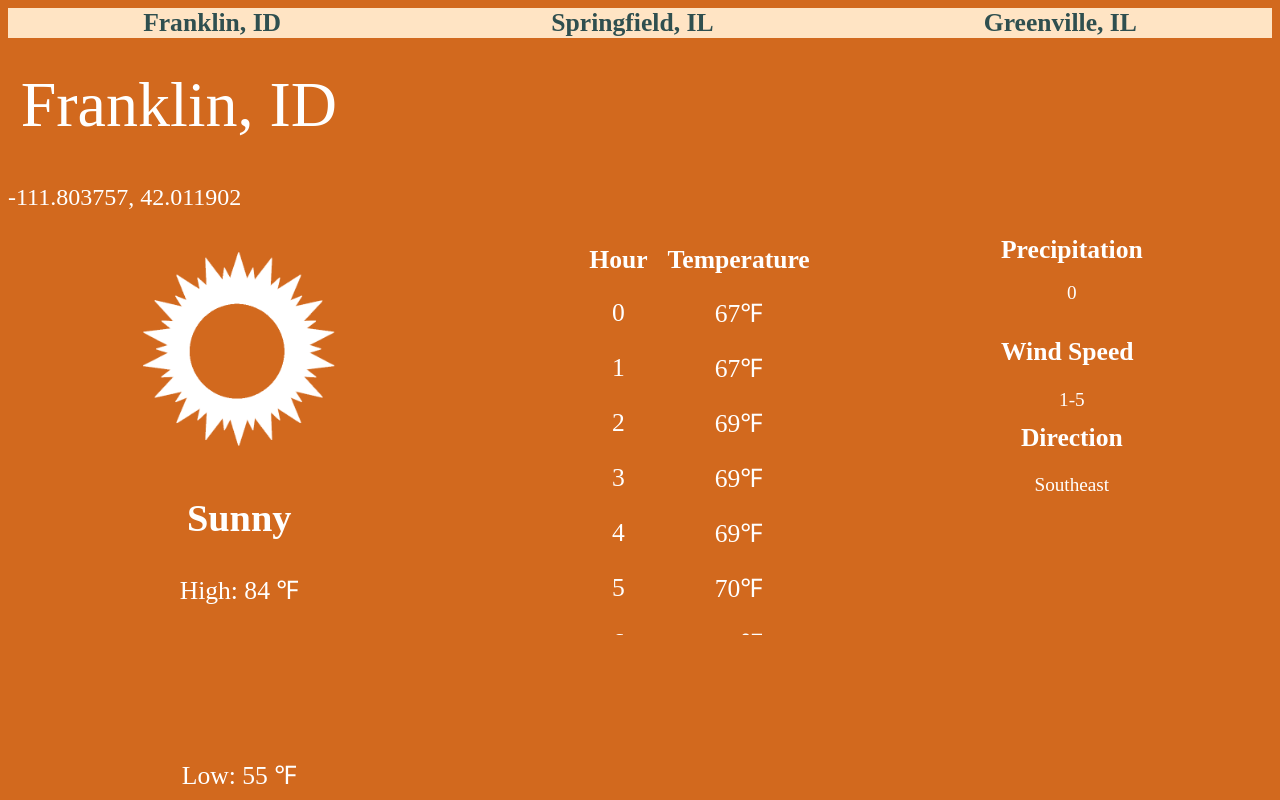
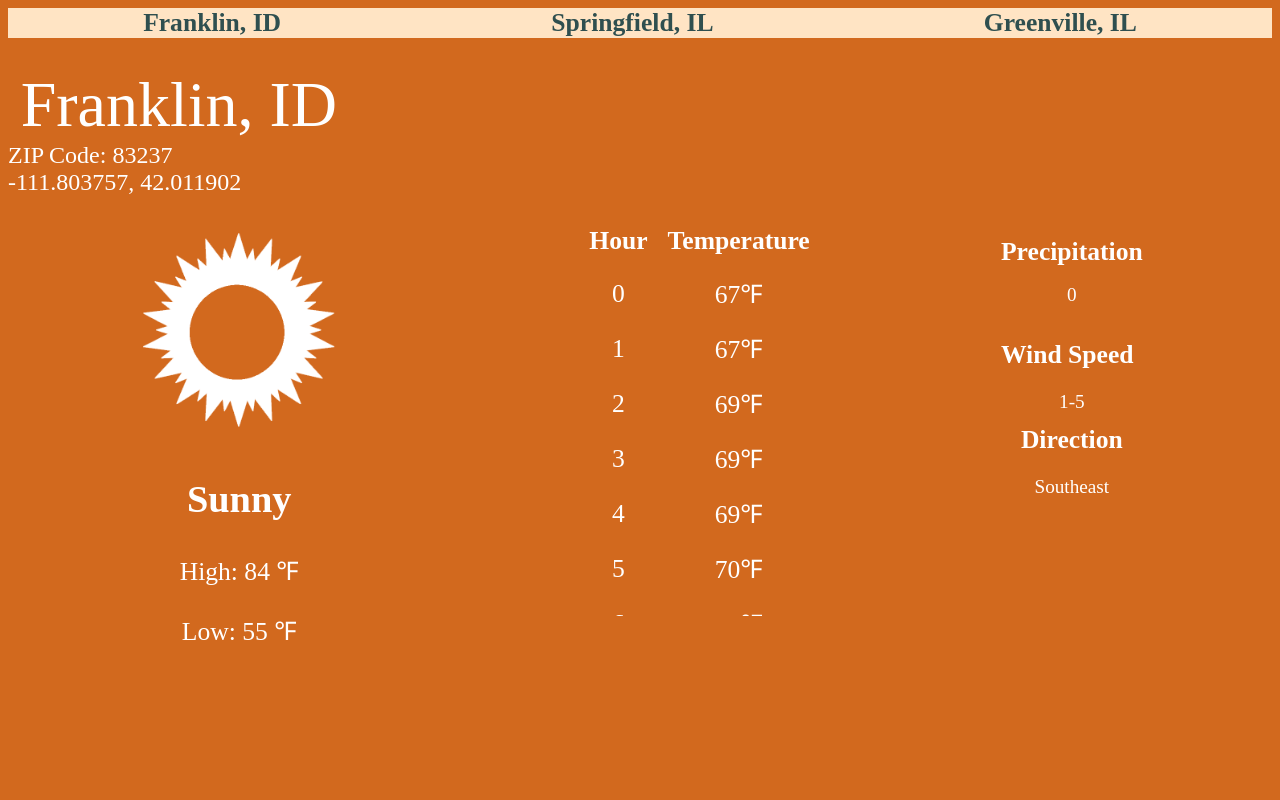
Before and after one commit to Byggfut/Byggfut.github.io, a plain HTML site: page homework/weather/franklinwebpage.html in a window 1280 px wide. Shown: the top 800 px of the page. Drawn offline with nearby package versions, Linux system fonts and the light colour scheme.

```diff
--- a/CSS/weather.css
+++ b/CSS/weather.css
@@ -170,9 +170,13 @@
             display: none;
         }
         #browser{
+            margin-top: 150px;
             display: inline;
             position: relative;
             width: 50%;
+        }
+        #zip, #lonandlat{
+            display: inline;
         }
         a{
             font-size: 2vw;
@@ -206,7 +210,6 @@
         }
         #conditions p{
             font-size: 2vw;
-            margin-bottom: 150px;
         }
         #hourly{
             font-size: 2vw;
@@ -235,7 +238,6 @@
         }
         #rain h2 {
             font-size: 2vw;
-            margin-top: 0%;
         }
         #rain p{
             font-size: 1.5vw;
--- a/homework/weather/franklinwebpage.html
+++ b/homework/weather/franklinwebpage.html
@@ -17,7 +17,7 @@
             </section>
             <section id="additionalinfo">
                 <p id="zip">ZIP Code: 83237</p><br>
-                <p id="lonandla">-111.803757, 42.011902</p>
+                <p id="lonandlat">-111.803757, 42.011902</p>
             </section>
 <!--            Summary with average temperatures and included image representing the weather conditions-->
             <div id= "layout">
```
